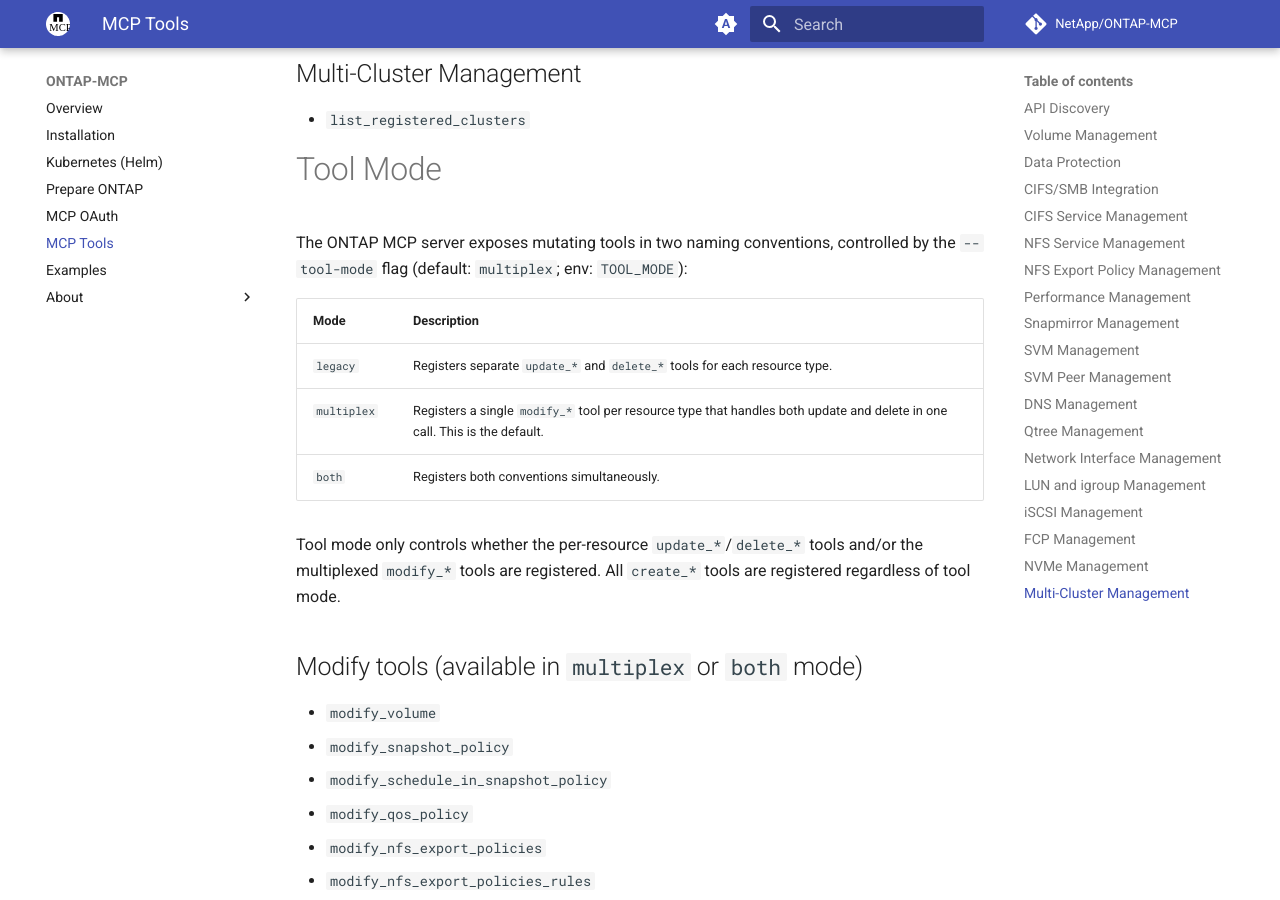
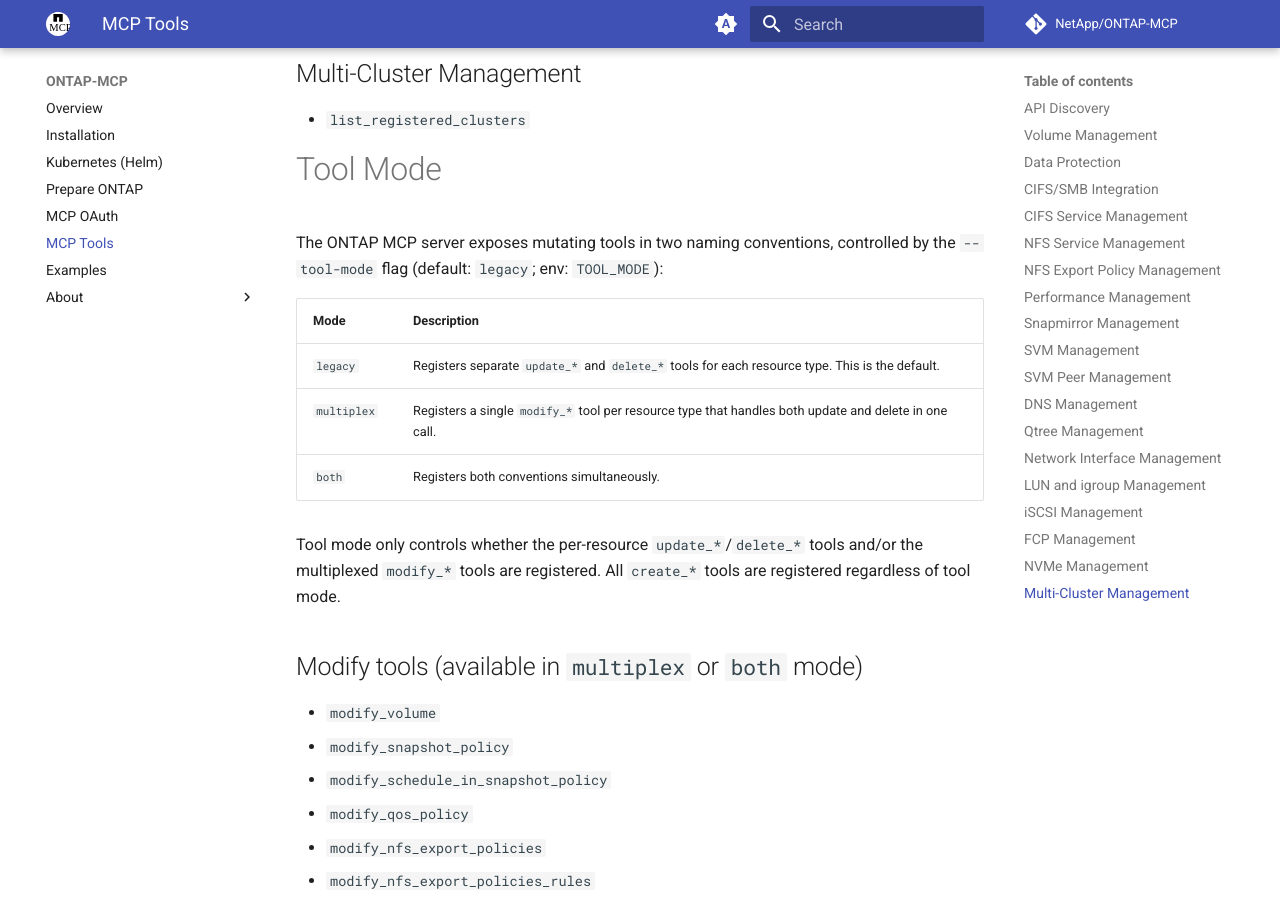
Before and after one commit to NetApp/ontap-mcp, an MkDocs documentation site: the page built from docs/tools.md, in a window 1280 px wide and 900 px high, scrolled down 5172 px. Built offline with MkDocs 1.6.1 and Material for MkDocs 9.7.7, drawn with Linux system fonts in a browser that asks for light colours; comment, search, counter and statistics services are not loaded; the version menu is left out.

Commit message:
feat: revert tool mode change and handle review comments

```diff
--- a/docs/tools.md
+++ b/docs/tools.md
@@ -158,13 +158,13 @@
 
 # Tool Mode
 
-The ONTAP MCP server exposes mutating tools in two naming conventions, controlled by the `--tool-mode` flag (default: `multiplex`; env: `TOOL_MODE`):
+The ONTAP MCP server exposes mutating tools in two naming conventions, controlled by the `--tool-mode` flag (default: `legacy`; env: `TOOL_MODE`):
 
-| Mode        | Description                                                                                                                |
-|-------------|----------------------------------------------------------------------------------------------------------------------------|
-| `legacy`    | Registers separate `update_*` and `delete_*` tools for each resource type.                                                 |
-| `multiplex` | Registers a single `modify_*` tool per resource type that handles both update and delete in one call. This is the default. |
-| `both`      | Registers both conventions simultaneously.                                                                                 |
+| Mode        | Description                                                                                           |
+|-------------|-------------------------------------------------------------------------------------------------------|
+| `legacy`    | Registers separate `update_*` and `delete_*` tools for each resource type. This is the default.       |
+| `multiplex` | Registers a single `modify_*` tool per resource type that handles both update and delete in one call. |
+| `both`      | Registers both conventions simultaneously.                                                            |
 
 Tool mode only controls whether the per-resource `update_*`/`delete_*` tools and/or the multiplexed `modify_*` tools are registered. All `create_*` tools are registered regardless of tool mode.
 
```
Also changed, not shown: docs/install.md (+1 -1 lines), 2 other files.
